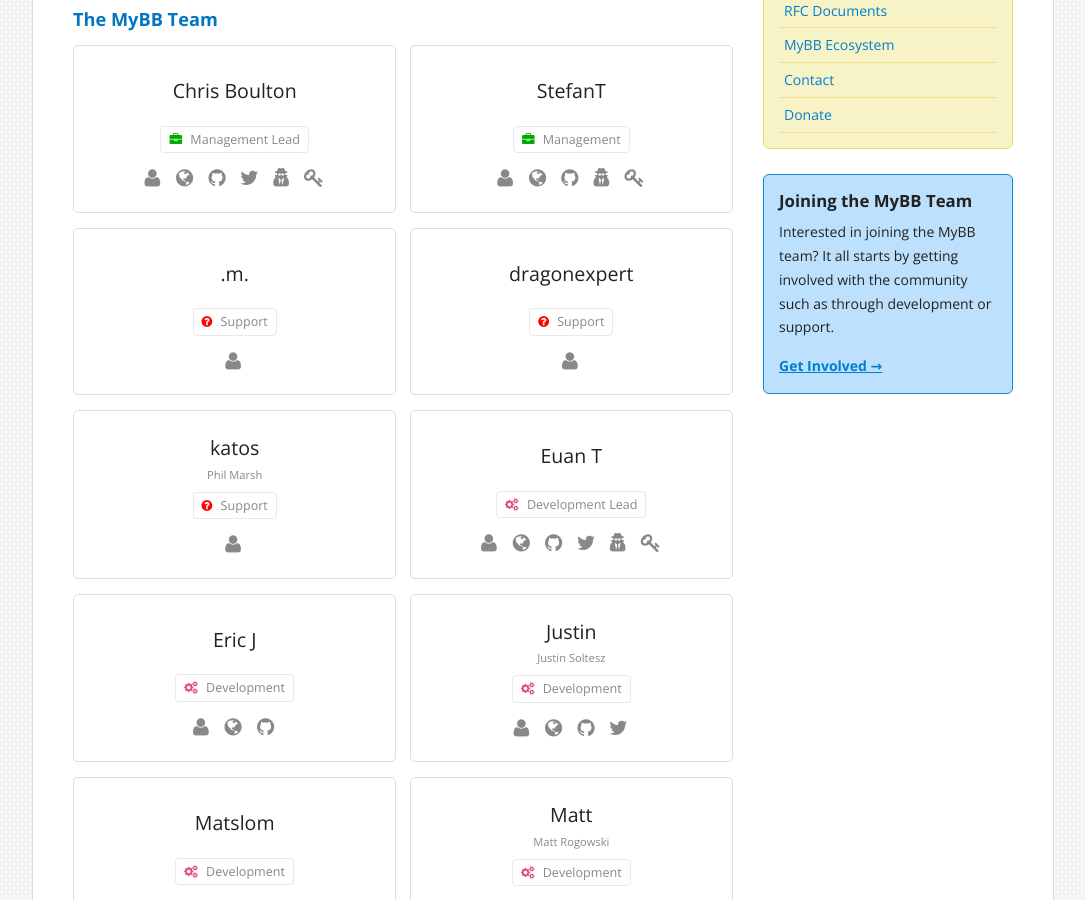
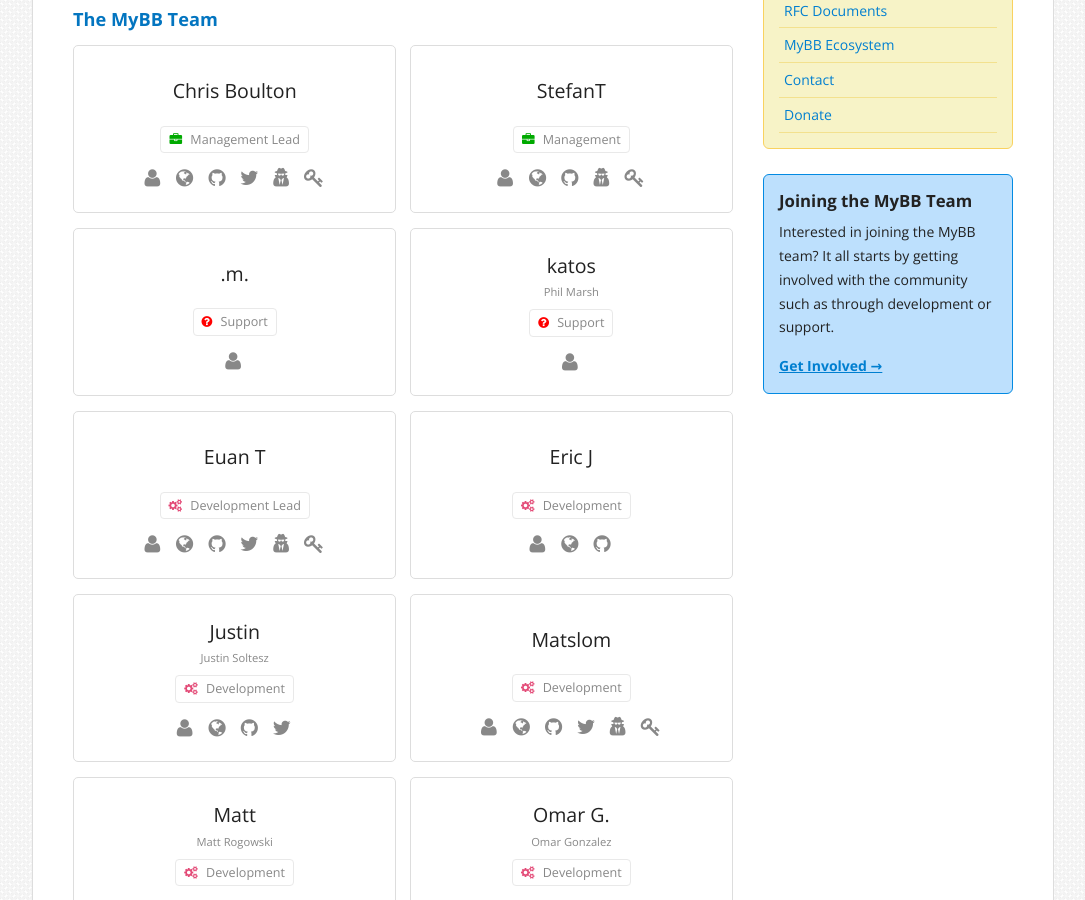
Before and after one commit to mybb/mybb.com, a Jekyll site: the page built from about/team.html, in a window 1280 px wide and 900 px high, scrolled down 423 px. Shown: the whole window, without its empty margins (97-1182 px from the left). Built offline with Jekyll 4.4.1, drawn with Linux system fonts in a browser that asks for light colours; nearby versions of some CDN libraries.

Commit message:
removed dragonexpert team data

```diff
--- a/_data/team_support.yml
+++ b/_data/team_support.yml
@@ -3,5 +3,3 @@
 - username: "katos"
   uid: 104958
   name: "Phil Marsh"
-- username: "dragonexpert"
-  uid: 24419
```
